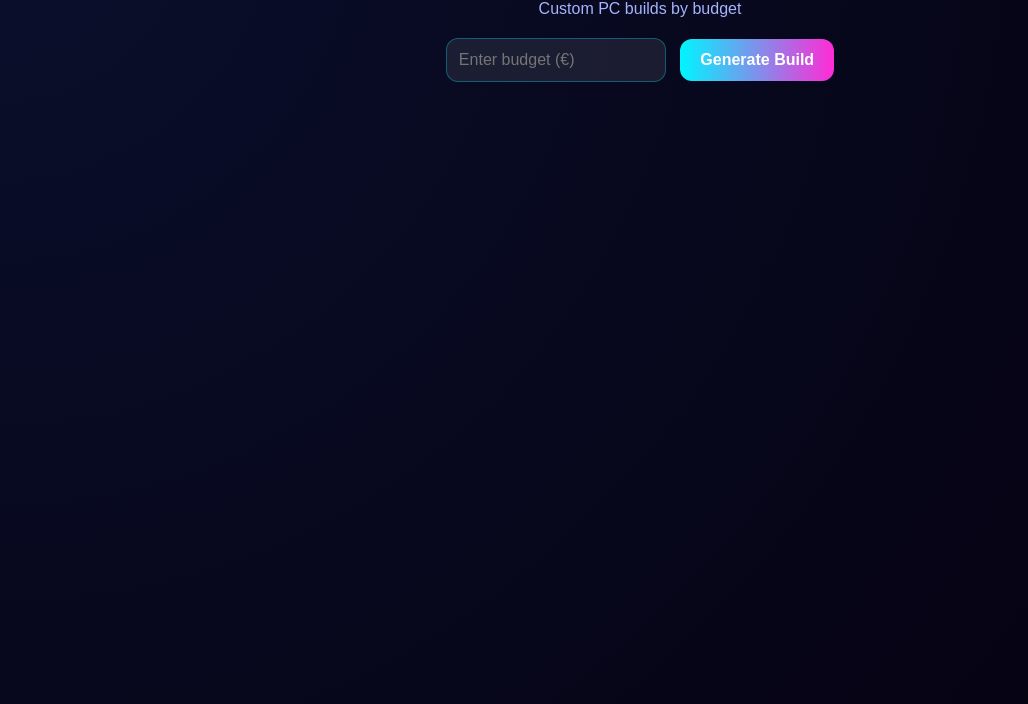
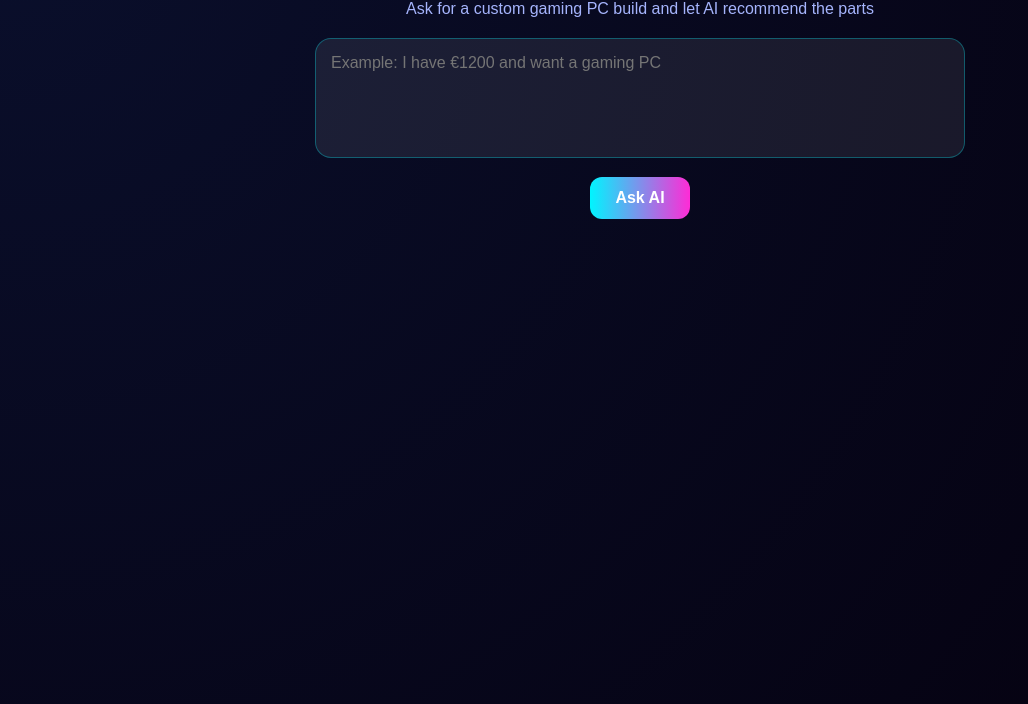
Before and after one commit to lucascarvalho24gei5-oss/pap, a plain HTML site: page index.html in a window 1280 px wide. Shown: the part 96-800 px from the top of the page, without its empty margins (0-1028 px from the left). Drawn offline with Linux system fonts and the light colour scheme.

Commit message:
Update index.html

```diff
--- a/index.html
+++ b/index.html
@@ -3,7 +3,7 @@
 <head>
     <meta charset="UTF-8">
     <meta name="viewport" content="width=device-width, initial-scale=1.0">
-    <title>BuildForge 💻</title>
+    <title>BuildForge AI 💻</title>
 
     <style>
         * {
@@ -38,20 +38,23 @@
             margin-bottom: 30px;
         }
 
-        input {
-            padding: 12px;
-            width: 220px;
-            border: none;
-            border-radius: 12px;
+        textarea {
+            padding: 15px;
+            width: 100%;
+            max-width: 650px;
+            height: 120px;
+            border-radius: 16px;
             font-size: 16px;
             outline: none;
             background: rgba(255,255,255,0.08);
             color: white;
             border: 1px solid rgba(0,245,255,0.3);
+            resize: none;
         }
 
         button {
-            padding: 12px 20px;
+            margin-top: 15px;
+            padding: 12px 25px;
             background: linear-gradient(90deg, #00f5ff, #ff2bd6);
             color: white;
             border: none;
@@ -59,7 +62,6 @@
             cursor: pointer;
             font-size: 16px;
             font-weight: bold;
-            margin-left: 10px;
         }
 
         button:hover {
@@ -69,232 +71,84 @@
         .build-card {
             background: rgba(255,255,255,0.06);
             backdrop-filter: blur(14px);
-            max-width: 650px;
+            max-width: 750px;
             margin: auto;
             padding: 25px;
             border-radius: 20px;
             box-shadow: 0px 0px 25px rgba(0,245,255,0.15);
             text-align: left;
+            white-space: pre-wrap;
+            line-height: 1.6;
         }
 
         .build-card h2 {
             color: #00f5ff;
             margin-bottom: 20px;
         }
-
-        .part {
-            margin-bottom: 12px;
-            padding: 12px;
-            background: rgba(255,255,255,0.05);
-            border-radius: 12px;
-            border: 1px solid rgba(255,255,255,0.06);
-        }
-
-        .part small {
-            color: #c7d2fe;
-        }
-
-        .part a {
-            color: #ff2bd6;
-            text-decoration: none;
-            font-weight: bold;
-        }
-
-        .fps {
-            margin-top: 15px;
-            padding: 12px;
-            background: rgba(0,245,255,0.1);
-            border-radius: 12px;
-            border: 1px solid rgba(0,245,255,0.2);
-        }
     </style>
 </head>
 <body>
 
-<h1>BuildForge 💻</h1>
-<p>Custom PC builds by budget</p>
+<h1>BuildForge AI 💻</h1>
+<p>Ask for a custom gaming PC build and let AI recommend the parts</p>
 
 <div class="input-container">
-    <input type="number" id="budget" placeholder="Enter budget (€)">
-    <button onclick="buildPC()">Generate Build</button>
+    <textarea id="userPrompt" placeholder="Example: I have €1200 and want a gaming PC"></textarea>
+    <br>
+    <button onclick="askAI()">Ask AI</button>
 </div>
 
 <div id="result"></div>
 
 <script>
-function buildPC() {
-    let budget = parseInt(document.getElementById("budget").value);
-    let result = "";
+async function askAI() {
+    const prompt = document.getElementById("userPrompt").value.trim();
+    const resultDiv = document.getElementById("result");
 
-    const amazon = "https://www.amazon.es/s?k=";
-    const pcdiga = "https://www.pcdiga.com/search?query=";
-
-    function part(name, info) {
-        return `
-        <div class="part">
-            <strong>${name}</strong><br>
-            <small>${info}</small><br><br>
-            <a href="${amazon}${encodeURIComponent(name)}" target="_blank">Amazon</a> |
-            <a href="${pcdiga}${encodeURIComponent(name)}" target="_blank">PCDiga</a>
-        </div>`;
+    if (!prompt) {
+        resultDiv.innerHTML = `
+            <div class="build-card">
+                <h2>Write your request first 🤖</h2>
+                Example: I have €900 and want a PC for Fortnite.
+            </div>
+        `;
+        return;
     }
 
-    function fps(f1,f2,f3,f4){
-        return `<div class="fps">
-            <strong>Estimated FPS 🎮</strong><br>
-            Fortnite: ${f1}<br>
-            Warzone: ${f2}<br>
-            GTA V: ${f3}<br>
-            Valorant: ${f4}
-        </div>`;
+    resultDiv.innerHTML = `
+        <div class="build-card">
+            <h2>Thinking... 🤖</h2>
+            Building your custom PC recommendation...
+        </div>
+    `;
+
+    try {
+        const response = await fetch("http://localhost:3000/ask", {
+            method: "POST",
+            headers: {
+                "Content-Type": "application/json"
+            },
+            body: JSON.stringify({
+                message: prompt
+            })
+        });
+
+        const data = await response.json();
+
+        resultDiv.innerHTML = `
+            <div class="build-card">
+                <h2>BuildForge AI Recommendation 🤖</h2>
+                ${data.reply}
+            </div>
+        `;
+    } catch (error) {
+        resultDiv.innerHTML = `
+            <div class="build-card">
+                <h2>Error ❌</h2>
+                Make sure your server is running with: node server.js
+            </div>
+        `;
     }
-
-    if (budget < 400) {
-        result = `<div class='build-card'><h2>Minimum €400 required</h2></div>`;
-    }
-
-    else if (budget < 500) {
-        result = `<div class="build-card"><h2>€400 - €499</h2>
-        ${part("Ryzen 3 4100","Entry CPU")}
-        ${part("GTX 1050 Ti","Basic GPU")}
-        ${part("16GB DDR4","RAM")}
-        ${part("480GB SSD","Storage")}
-        ${part("A320 Motherboard","Entry board")}
-        ${part("500W PSU","Power")}
-        ${part("Case","Budget case")}
-        ${fps(120,60,80,200)}
-        </div>`;
-    }
-
-    else if (budget < 600) {
-        result = `<div class="build-card"><h2>€500 - €599</h2>
-        ${part("Ryzen 5 4500","Good CPU")}
-        ${part("GTX 1650","Entry GPU")}
-        ${part("16GB DDR4","RAM")}
-        ${part("500GB NVMe","SSD")}
-        ${part("A520 Motherboard","Board")}
-        ${part("550W PSU","Power")}
-        ${part("Case","Case")}
-        ${fps(140,70,90,220)}
-        </div>`;
-    }
-
-    else if (budget < 700) {
-        result = `<div class="build-card"><h2>€600 - €699</h2>
-        ${part("Ryzen 5 5500","Solid CPU")}
-        ${part("RX 6500 XT","1080p GPU")}
-        ${part("16GB DDR4","RAM")}
-        ${part("1TB NVMe","SSD")}
-        ${part("B450 Motherboard","Board")}
-        ${part("550W PSU","Power")}
-        ${part("Case","Case")}
-        ${fps(160,80,100,240)}
-        </div>`;
-    }
-
-    else if (budget < 800) {
-        result = `<div class="build-card"><h2>€700 - €799</h2>
-        ${part("Ryzen 5 5600","Best value CPU")}
-        ${part("RX 6600","Strong GPU")}
-        ${part("16GB DDR4","RAM")}
-        ${part("1TB NVMe","SSD")}
-        ${part("B550 Motherboard","Board")}
-        ${part("650W PSU","Power")}
-        ${part("Case","Case")}
-        ${fps(180,90,120,300)}
-        </div>`;
-    }
-
-    else if (budget < 900) {
-        result = `<div class="build-card"><h2>€800 - €899</h2>
-        ${part("i5-12400F","Intel CPU")}
-        ${part("RTX 3060","GPU")}
-        ${part("16GB DDR4","RAM")}
-        ${part("1TB NVMe","SSD")}
-        ${part("B660 Motherboard","Board")}
-        ${part("650W PSU","Power")}
-        ${part("Case","Case")}
-        ${fps(200,100,130,320)}
-        </div>`;
-    }
-
-    else if (budget < 1000) {
-        result = `<div class="build-card"><h2>€900 - €999</h2>
-        ${part("Ryzen 5 7600","CPU")}
-        ${part("RTX 4060","GPU")}
-        ${part("32GB DDR5","RAM")}
-        ${part("1TB NVMe","SSD")}
-        ${part("B650 Motherboard","Board")}
-        ${part("750W PSU","Power")}
-        ${part("Case","Case")}
-        ${fps(240,120,160,450)}
-        </div>`;
-    }
-
-    else if (budget < 1200) {
-        result = `<div class="build-card"><h2>€1000 - €1199</h2>
-        ${part("Ryzen 7 7700","CPU")}
-        ${part("RTX 4060 Ti","GPU")}
-        ${part("32GB DDR5","RAM")}
-        ${part("1TB NVMe","SSD")}
-        ${part("B650 Motherboard","Board")}
-        ${part("750W PSU","Power")}
-        ${part("Case","Case")}
-        ${fps(260,130,170,500)}
-        </div>`;
-    }
-
-    else if (budget < 1500) {
-        result = `<div class="build-card"><h2>€1200 - €1499</h2>
-        ${part("Ryzen 7 7800X3D","Best CPU")}
-        ${part("RTX 4070","GPU")}
-        ${part("32GB DDR5","RAM")}
-        ${part("2TB NVMe","SSD")}
-        ${part("X670 Motherboard","Board")}
-        ${part("850W PSU","Power")}
-        ${part("Case","Case")}
-        ${fps(320,160,190,500)}
-        </div>`;
-    }
-
-    else if (budget < 2000) {
-        result = `<div class="build-card"><h2>€1500 - €1999</h2>
-        ${part("i7-14700K","CPU")}
-        ${part("RTX 4070 Ti Super","GPU")}
-        ${part("32GB DDR5","RAM")}
-        ${part("2TB NVMe","SSD")}
-        ${part("Z790 Motherboard","Board")}
-        ${part("850W PSU","Power")}
-        ${part("Case","Case")}
-        ${fps(380,180,220,600)}
-        </div>`;
-    }
-
-    else if (budget < 3000) {
-        result = `<div class="build-card"><h2>€2000 - €2999</h2>
-        ${part("Ryzen 9 7950X3D","CPU")}
-        ${part("RTX 4080 Super","GPU")}
-        ${part("64GB DDR5","RAM")}
-        ${part("4TB NVMe","SSD")}
-        ${part("X670E Motherboard","Board")}
-        ${part("1000W PSU","Power")}
-        ${part("Case","Case")}
-        ${fps(450,220,260,700)}
-        </div>`;
-    }
-
-    else {
-        result = `<div class="build-card"><h2>€3000+</h2>
-        ${part("RTX 4090 Build","Extreme")}
-        ${part("64GB DDR5","RAM")}
-        ${part("8TB NVMe","SSD")}
-        ${part("1200W PSU","Power")}
-        ${part("Case","Case")}
-        ${fps(600,300,350,900)}
-        </div>`;
-    }
-
-    document.getElementById("result").innerHTML = result;
 }
 </script>
 
```
